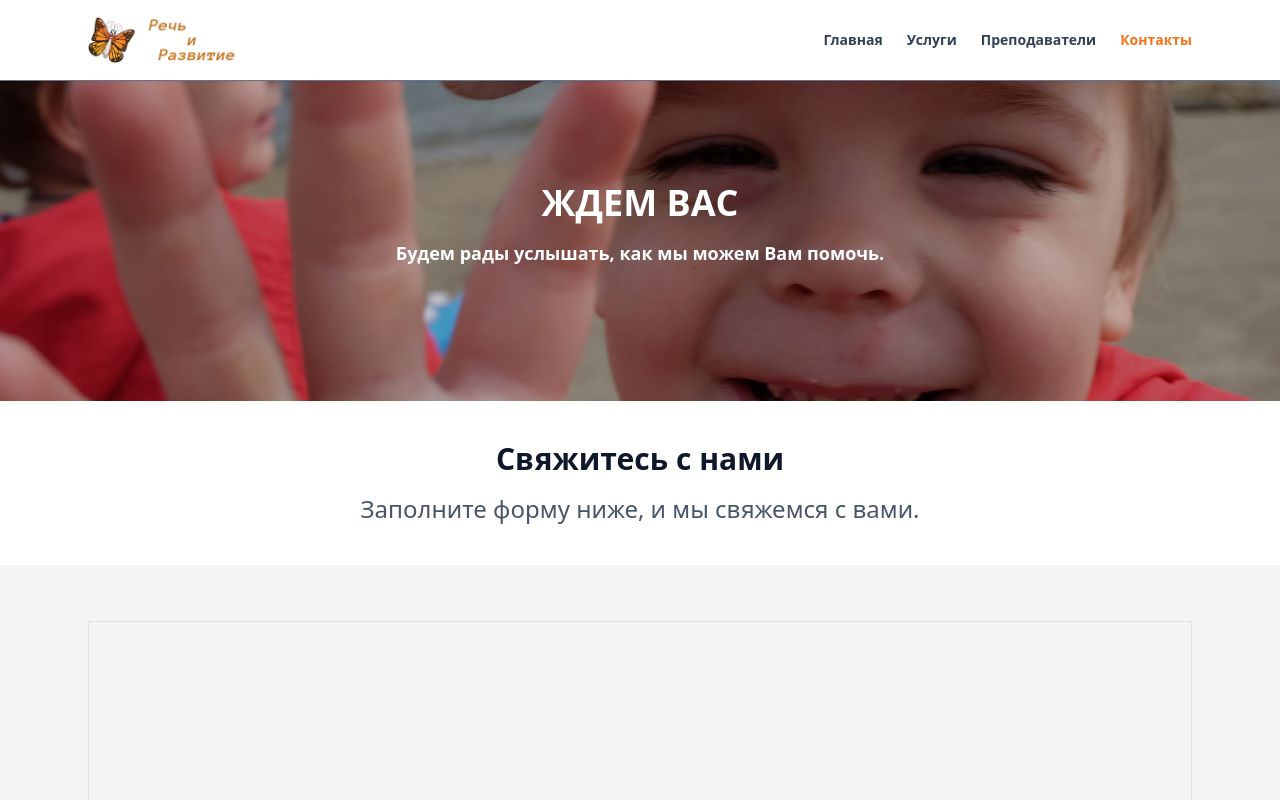
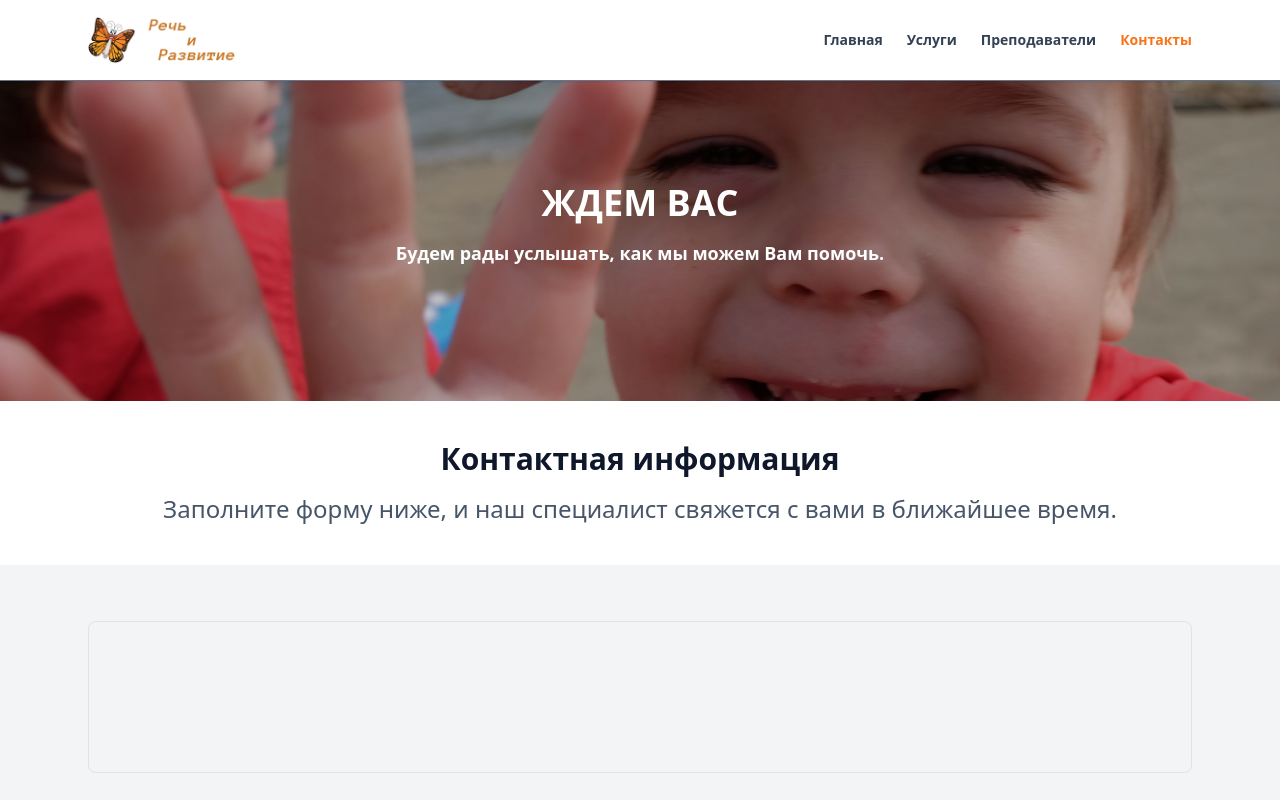
Before and after one commit to sebaural/speech-development, a React (Vite) app: page /contact in a window 1280 px wide. Shown: the top 800 px of the page. Built offline with nearby package versions, Linux system fonts and the light colour scheme.

Commit message:
contact form and contact page adjustments

```diff
--- a/src/components/ContactForm.tsx
+++ b/src/components/ContactForm.tsx
@@ -27,12 +27,16 @@ const ContactForm: React.FC<ContactFormProps> = ({ className = '' }) => {
         src="https://forms.yandex.ru/u/691268db1f1eb51c5a233365?iframe=1"
         name="ya-form-691268db1f1eb51c5a233365"
         width="100%"
-        height="600"
+        height="auto"
         style={{
           border: '1px solid #dfe3e8',
+          borderRadius: '8px',
           maxWidth: '100%',
+          maxHeight: '500px',
           margin: '0 auto',
-          display: 'block'
+          display: 'flex',
+          justifyContent: 'center',
+          alignItems: 'center',
         }}
         title="Contact Form"
       />
--- a/src/pages/ContactPage.tsx
+++ b/src/pages/ContactPage.tsx
@@ -12,8 +12,8 @@ export default function ContactPage() {
       <Hero slides={contactSlides} heightClasses="h-[25vh] sm:h-[30vh] md:h-[36vh] lg:h-[40vh]" />
       <section className="py-10">
         <div className="mx-auto max-w-6xl px-6">
-          <h1 className="text-3xl font-bold text-center text-slate-900 mb-4">Свяжитесь с нами</h1>
-          <p className="mt-4 sm:text-2xl text-slate-600 text-center" style={{ fontSize: 'clamp(1.3rem, 2.5vw, 1.5rem)' }}>Заполните форму ниже, и мы свяжемся с вами.</p>
+          <h1 className="text-3xl font-bold text-center text-slate-900 mb-4">Контактная информация</h1>
+          <p className="mt-4 sm:text-2xl text-slate-600 text-center" style={{ fontSize: 'clamp(1.3rem, 2.5vw, 1.5rem)' }}>Заполните форму ниже, и наш специалист свяжется с вами в ближайшее время.</p>
         </div>
       </section>
       <section className="py-10 bg-gray-100">
```
